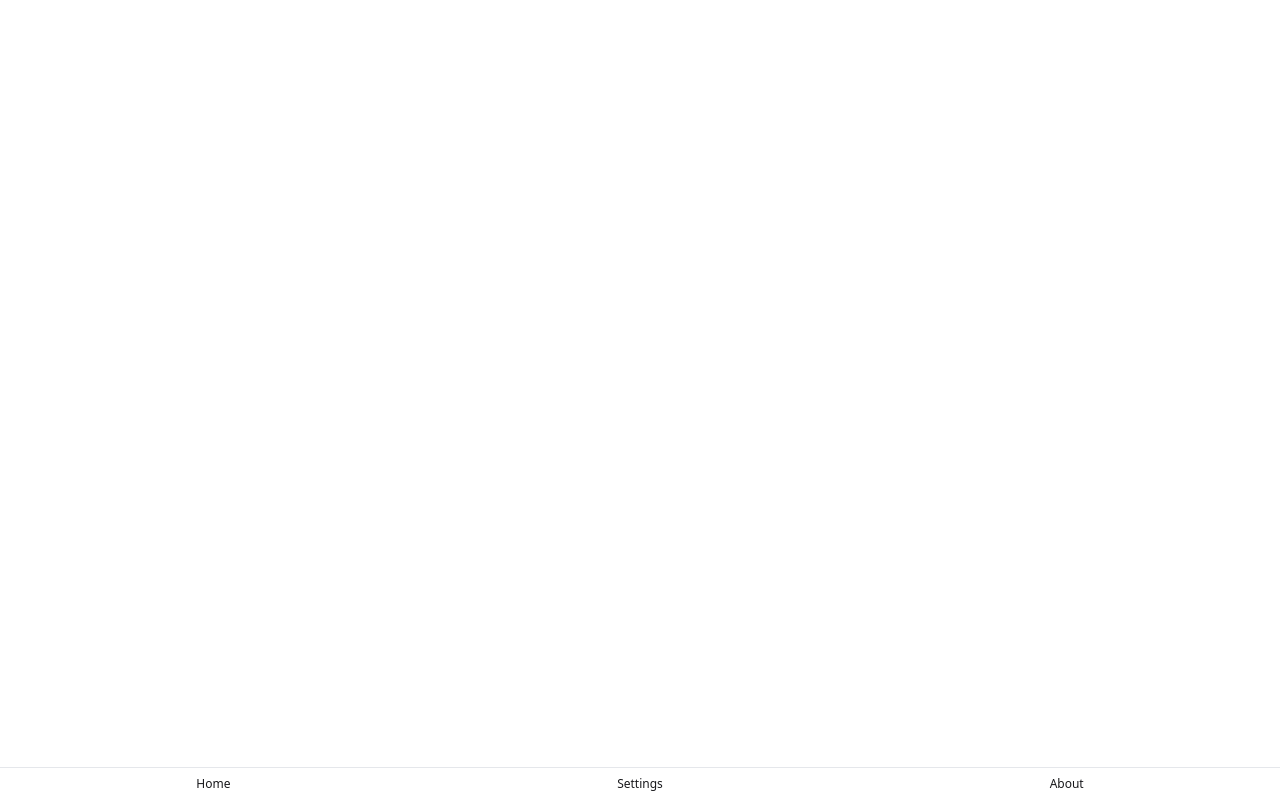
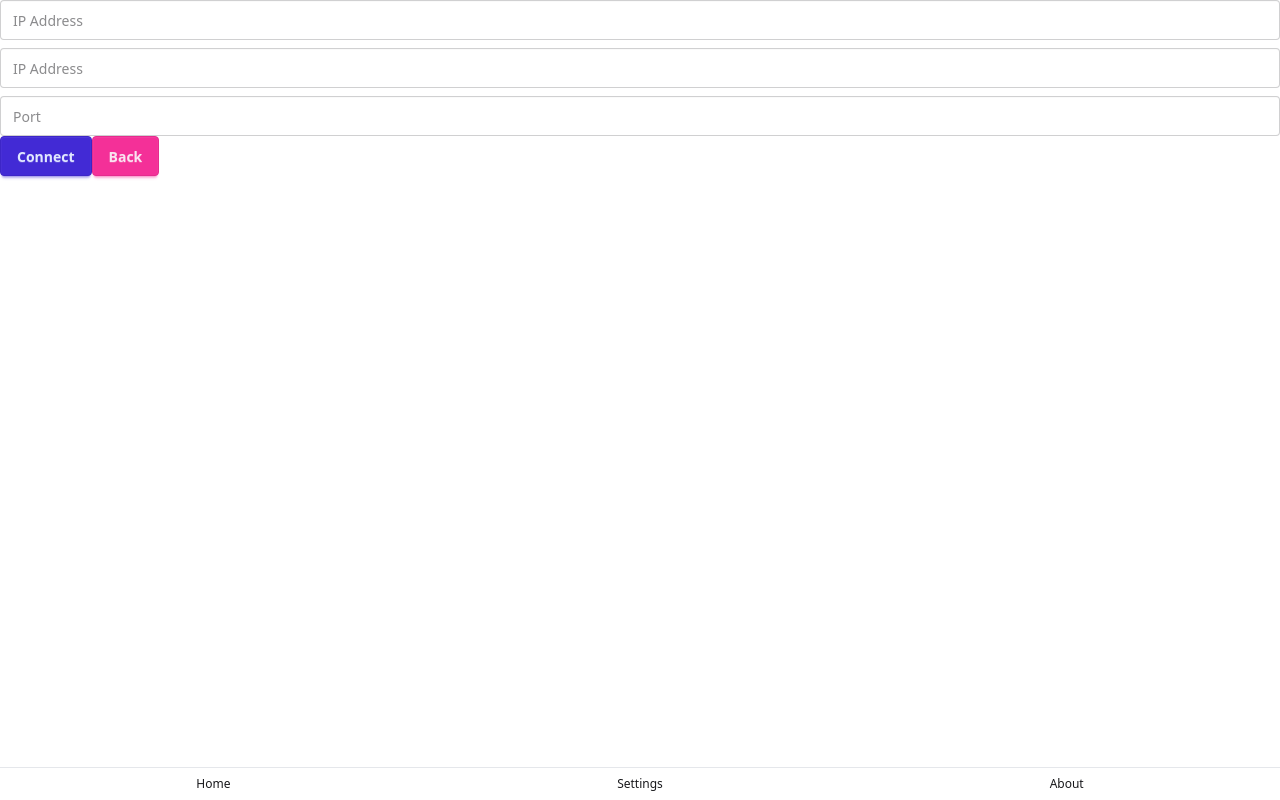
Before and after one commit to ScottGibb/LED-Strip-Controller-Tauri-App, a React (Vite) app: page /configuration/tcp in a window 1280 px wide. Before the commit this address had no page. Built offline with nearby package versions, Linux system fonts and the light colour scheme.

Commit message:
feat: add tcp connection page
Signed-off-by: Scott Gibb <smgibb@yahoo.com>

```diff
--- a/package.json
+++ b/package.json
@@ -16,6 +16,7 @@
     "daisyui": "^5.5.14",
     "react": "^19.2.3",
     "react-dom": "^19.2.3",
+    "react-icons": "^5.5.0",
     "react-router-dom": "^7.11.0",
     "react-toastify": "^11.0.5",
     "tailwindcss": "^4.1.18"
--- a/src/pages/about.tsx
+++ b/src/pages/about.tsx
@@ -1,6 +1,7 @@
 /** Settings for the game.  This page is loaded once before a game starts to determine rules and player count. */
 import { useEffect, useState } from "react";
 import { getName, getTauriVersion, getVersion } from "@tauri-apps/api/app";
+import { FaGithub } from "react-icons/fa6";
 
 export default function AboutPage() {
   const [appName, setAppName] = useState("");
@@ -18,10 +19,15 @@ export default function AboutPage() {
 
   return (
     <div>
-      <p>Name: {appName}</p>
-      <p>Version: {version}</p>
-      <p>Developed by: Scott Gibb</p>
-      <p>Tauri Version: {tauriVersion}</p>
+      <div>
+        <p>Name: {appName}</p>
+        <p>
+          Version: {version} <FaGithub />
+        </p>
+        <p>Developed by: Scott Gibb</p>
+        <p>Tauri Version: {tauriVersion}</p>
+      </div>
+      <div></div>
     </div>
   );
 }
--- /dev/null
+++ b/src/pages/configuration/tcp.tsx
@@ -0,0 +1,43 @@
+/** Settings for the game.  This page is loaded once before a game starts to determine rules and player count. */
+
+import { useEffect } from "react";
+import { notifySuspense } from "../../services/notifications";
+import { NavLink } from "react-router-dom";
+
+export function TcpConfigurationPage() {
+  useEffect(() => {}, []);
+  return (
+    <div>
+      <div className="flex flex-col gap-2">
+        <input
+          type="string"
+          placeholder="IP Address"
+          className="input input-bordered w-full"
+        />
+        <input
+          type="string"
+          placeholder="IP Address"
+          className="input input-bordered w-full"
+        />
+        <input
+          type="number"
+          placeholder="Port"
+          className="input input-bordered w-full"
+        />
+      </div>
+      <div>
+        <button
+          className="btn btn-primary"
+          onClick={() => {
+            notifySuspense("Connecting...");
+          }}
+        >
+          Connect
+        </button>
+        <NavLink className="btn btn-secondary" to="/">
+          Back
+        </NavLink>
+      </div>
+    </div>
+  );
+}
--- a/src/pages/home.tsx
+++ b/src/pages/home.tsx
@@ -7,12 +7,14 @@ export function HomePage() {
   useEffect(() => {}, []);
   return (
     <div>
-      <button className="btn btn-primary">Choose Connection Type</button>
+      <h1 className="text-2xl font-bold mb-4">Choose your connection type</h1>
       <div>
         <NavLink className="btn btn-secondary" to="/configuration/serial">
           Serial / USB
         </NavLink>
-        <button className="btn btn-secondary"> TCP / WiFi</button>
+        <NavLink className="btn btn-secondary" to="/configuration/tcp">
+          TCP / IP
+        </NavLink>
       </div>
     </div>
   );
--- a/src/routes.tsx
+++ b/src/routes.tsx
@@ -4,6 +4,7 @@ import { SettingsPage } from "./pages/settings";
 import { HomePage } from "./pages/home";
 import { SerialConfigurationPage } from "./pages/configuration/serial";
 import AboutPage from "./pages/about";
+import { TcpConfigurationPage } from "./pages/configuration/tcp";
 
 type RouteType = {
   title: string;
@@ -39,6 +40,12 @@ const allRoutes: RouteType[] = [
     isPrivate: true,
     element: <SerialConfigurationPage />,
   },
+  {
+    title: "TCP Configuration",
+    path: "/configuration/tcp",
+    isPrivate: true,
+    element: <TcpConfigurationPage />,
+  },
 ];
 
 export const routes: RouteType[] = allRoutes;
```
Also changed, not shown: 1 other file (tests, documents, lock files or other folders).
